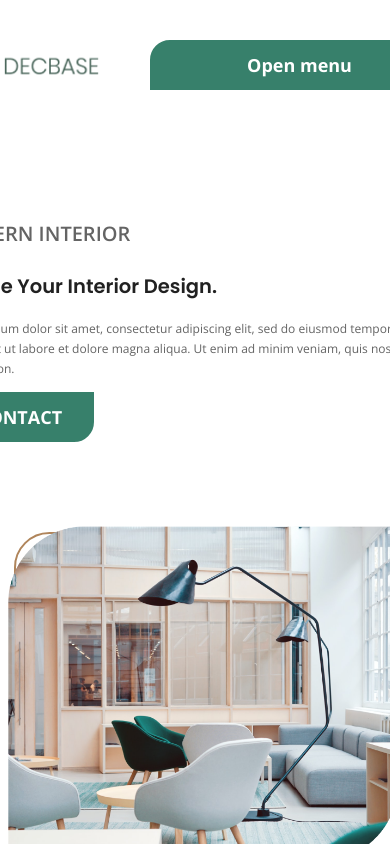
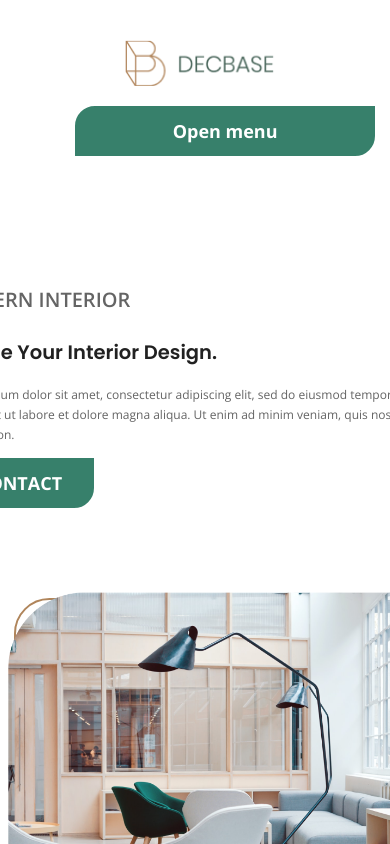
Before and after one commit to danylo-pomazan/final_homework, a React (Create React App) app: page / in a window 390 px wide. Shown: the top 844 px of the page. Built offline with nearby package versions, Linux system fonts and the light colour scheme; no server answers.

Commit message:
bug was fixed

```diff
--- a/src/assets/css/header.css
+++ b/src/assets/css/header.css
@@ -180,6 +180,10 @@
 
 @media (max-width: 760px) {
   .nav-menu {
+    -webkit-box-orient: vertical;
+    -webkit-box-direction: normal;
+        -ms-flex-direction: column;
+            flex-direction: column;
     -webkit-box-align: center;
         -ms-flex-align: center;
             align-items: center;
@@ -187,6 +191,7 @@
         -ms-flex-pack: center;
             justify-content: center;
     position: static;
+    gap: 20px;
   }
   .nav-menu__toggle {
     display: block;
--- a/src/assets/header.scss
+++ b/src/assets/header.scss
@@ -155,9 +155,11 @@
 
 @media (max-width: 760px) {
   .nav-menu {
+    flex-direction: column;
     align-items: center;
     justify-content: center;
     position: static;
+    gap: 20px;
     &__toggle {
       display: block;
       text-align: center;
```
